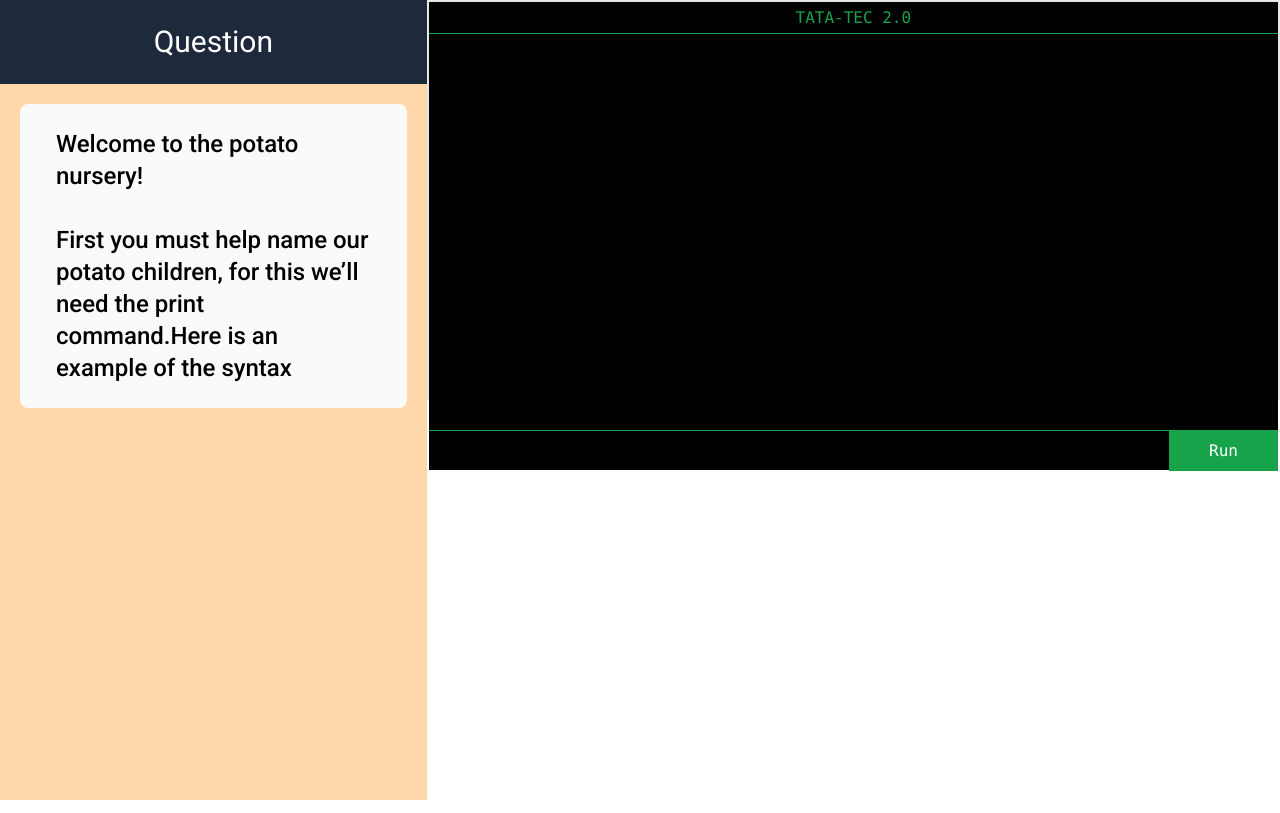
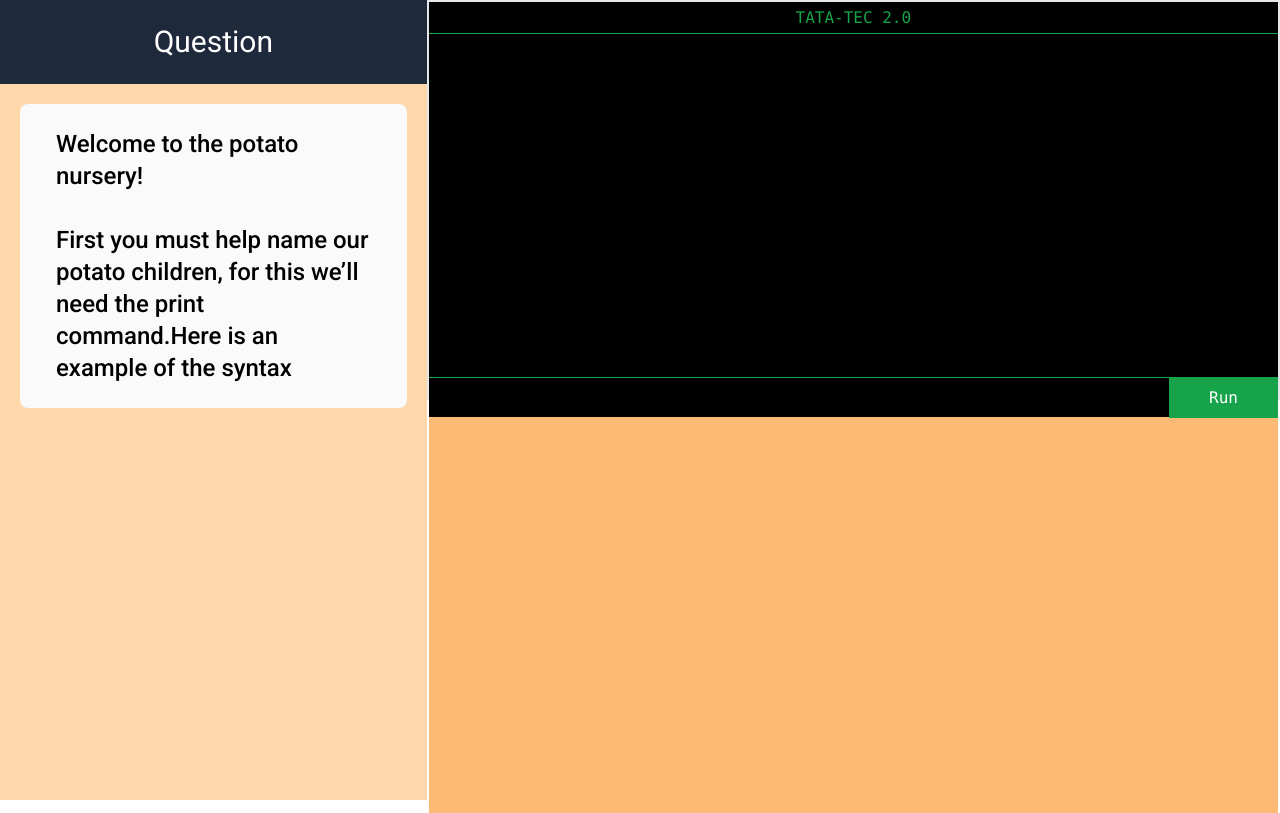
Before and after one commit to vikramsingh13/hackville-2023, a React (Vite) app in the folder client/: page / in a window 1280 px wide. Built offline with nearby package versions, Linux system fonts and the light colour scheme.

Commit message:
More commit tasty - sexy

```diff
--- a/client/src/components/coding/Chat.jsx
+++ b/client/src/components/coding/Chat.jsx
@@ -2,6 +2,18 @@ import React from 'react'
 
 export default function Chat({chat}) {
   return (
-    <div>{chat}</div>
+    <div className='w-full h-full bg-orange-300'>
+        <div className='flex justify-around h-full'>
+            {/* chat area with input*/}
+            <div className='w-2/3 h-full'>
+
+            </div>
+
+            {/* potato area */}
+            <div className='w-1/3 h-full'>
+
+            </div>
+        </div>
+    </div>
   )
 }
--- a/client/src/components/coding/Console.jsx
+++ b/client/src/components/coding/Console.jsx
@@ -2,17 +2,17 @@ import React from 'react'
 
 export default function Console() {
   return (
-    <div className='bg-black h-full text-green-600 text-mon font-mono'>
+    <div className='bg-black text-green-600 text-mon font-mono z-10'>
         <div className='w-full h-8 border-b border-green-600 flex justify-center items-center'>
             <p>TATA-TEC 2.0</p>
         </div>
-        <div className='w-full h-full'>
-            <textarea className='p-2 text-2xl w-full h-full resize-none bg-black max-w-none'
+        <div className='w-full'>
+            <textarea className='p-2 text-2xl w-full resize-none bg-black max-w-none'
             name="tatotext" id="tatotext" cols="30" rows="10"></textarea>
         </div>
-        <div className='bg-black w-full h-10 border-t border-green-600'>
+        <div className='bg-black w-full h-10 border-t border-green-600 z-10'>
             <div className='flex justify-end'>
-                <button className='bg-green-600 text-white p-2 pl-10 pr-10'>Run</button>
+                <button className='bg-green-600 text-white p-2 pl-10 pr-10 active:bg-green-300'>Run</button>
             </div>
         </div>
     </div>
```
Also changed, not shown: client/public/images/potatoTutor.png (added).
